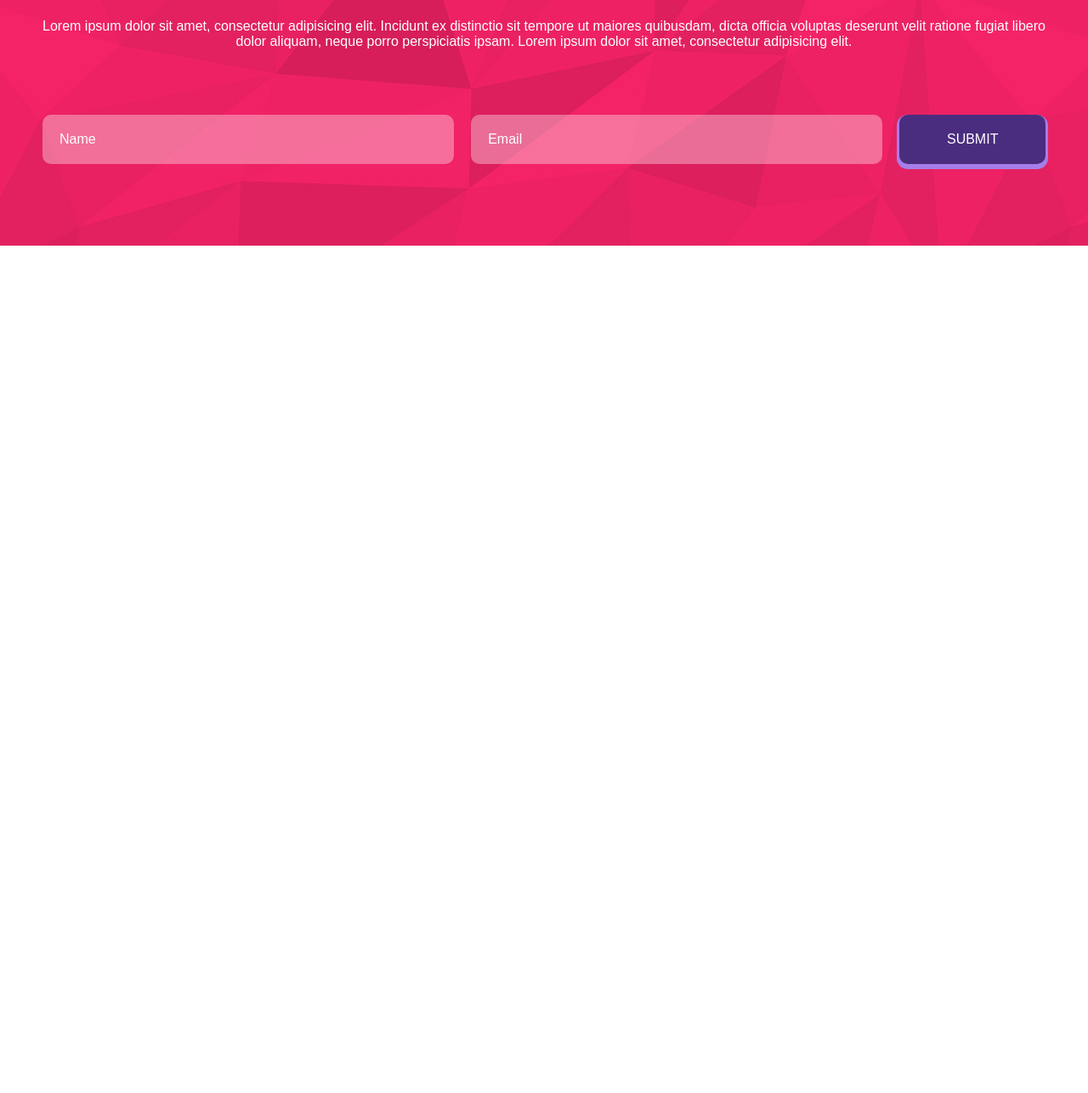
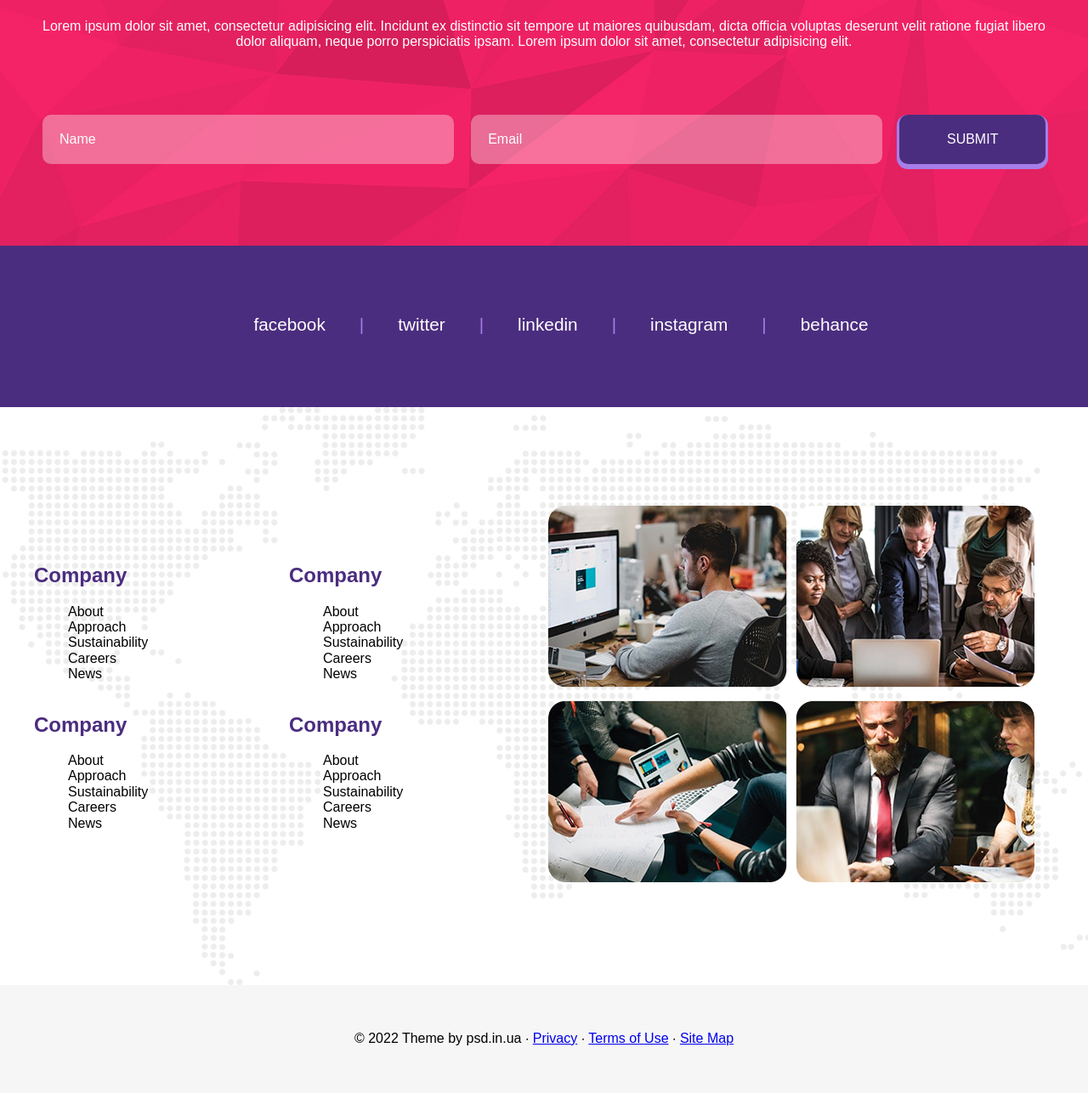
Before and after one commit to alexpryp/BlueRexSite, a website: page index.html in a window 1280 px wide. Shown: the part 6288-7574 px from the top of the page at 85% size. Before the commit the page ends 6577 px from the top, so only its background shows below. Drawn offline with Linux system fonts and the light colour scheme.

Commit message:
Social media link, quick links and footer sections have been added

```diff
--- a/index.html
+++ b/index.html
@@ -232,6 +232,79 @@
 			</div>
 		</div>
 	</section>
+	<section class="socialML">
+		<div class="socialML-container">
+			<ul>
+				<li><a href="#">facebook</a></li>
+				<li><span class="divider">|</span></li>
+				<li><a href="#">twitter</a></li>
+				<li><span class="divider">|</span></li>
+				<li><a href="#">linkedin</a></li>
+				<li><span class="divider">|</span></li>
+				<li><a href="#">instagram</a></li>
+				<li><span class="divider">|</span></li>
+				<li><a href="#">behance</a></li>
+			</ul>
+		</div>
+	</section>
+	<section class="quickLinks">
+		<div class="quickLinks-container">
+			<div class="links">
+				<div>
+					<h2>Company</h2>
+					<ul>
+						<li><a href="#">About</a></li>
+						<li><a href="#">Approach</a></li>
+						<li><a href="#">Sustainability</a></li>
+						<li><a href="#">Careers</a></li>
+						<li><a href="#">News</a></li>
+					</ul>
+				</div>
+				<div>
+					<h2>Company</h2>
+					<ul>
+						<li><a href="#">About</a></li>
+						<li><a href="#">Approach</a></li>
+						<li><a href="#">Sustainability</a></li>
+						<li><a href="#">Careers</a></li>
+						<li><a href="#">News</a></li>
+					</ul>
+				</div>
+				<div>
+					<h2>Company</h2>
+					<ul>
+						<li><a href="#">About</a></li>
+						<li><a href="#">Approach</a></li>
+						<li><a href="#">Sustainability</a></li>
+						<li><a href="#">Careers</a></li>
+						<li><a href="#">News</a></li>
+					</ul>
+				</div>
+				<div>
+					<h2>Company</h2>
+					<ul>
+						<li><a href="#">About</a></li>
+						<li><a href="#">Approach</a></li>
+						<li><a href="#">Sustainability</a></li>
+						<li><a href="#">Careers</a></li>
+						<li><a href="#">News</a></li>
+					</ul>
+				</div>
+			</div>
+			<div class="photos">
+				<div class="photo"><img src="images/quickLinks/photo1.png" alt="photo1"></div>
+				<div class="photo"><img src="images/quickLinks/photo2.png" alt="photo2"></div>
+				<div class="photo"><img src="images/quickLinks/photo3.png" alt="photo3"></div>
+				<div class="photo"><img src="images/quickLinks/photo4.png" alt="photo4"></div>
+			</div>
+		</div>
+	</section>
+
+	<footer>
+		<div class="footer-container">
+			<p>&copy; 2022 Theme by psd.in.ua ∙ <a href="#">Privacy</a> ∙ <a href="#">Terms of Use</a> ∙ <a href="#">Site Map</a></p>
+		</div>
+	</footer>
 
 	<link rel="stylesheet" href="libs/css/normalize.css">
 	<link rel="stylesheet" href ="dist/css/style.css">
--- /dev/null
+++ b/src/sass/_footer.scss
@@ -0,0 +1,13 @@
+footer {
+	display: flex;
+	justify-content: center;
+	min-height: 127px;
+	background-color: #f6f6f6;
+
+	.footer-container {
+		display: flex;
+		align-items: center;
+		max-width: $contentContainerMaxWidth;
+		color: #000;
+	}
+}
--- /dev/null
+++ b/src/sass/_quickLinks.scss
@@ -0,0 +1,66 @@
+.quickLinks {
+	display: flex;
+	justify-content: center;
+	min-height: 680px;
+	background-image: url(../../images/aboutCompany/WorldMap.png);
+	background-repeat: no-repeat;
+	background-size: cover;
+	background-position: center;
+	color: #000;
+
+	&-container {
+		display: flex;
+		align-items: center;
+		max-width: $contentContainerMaxWidth;
+		align-items: stretch;
+
+		.links {
+			display: flex;
+			align-items: center;
+			flex-wrap: wrap;
+			align-content: center;
+			flex-basis: 50%;
+
+			div {
+				flex-basis: 50%;
+
+				h2 {
+					color: $purpleButton;
+				}
+
+				ul {
+					list-style: none;
+
+					a {
+						text-decoration: none;
+						color: #000;
+					}
+					a:hover {
+						color: $purpleButton;
+					}
+				}
+			}
+		}
+
+		.photos {
+			display: flex;
+			align-items: center;
+			flex-wrap: wrap;
+			align-content: center;
+			flex-basis: 50%;
+
+			.photo {
+				margin: 5px;
+				border: 0px solid #000;
+				border-radius: 20px;
+				overflow: hidden;
+
+				img:hover {
+					transition: 0.25s ease;
+					transform: scale(1.1) transLateY(-0.0px);
+					cursor: pointer;
+				}
+			}
+		}
+	}
+}
--- /dev/null
+++ b/src/sass/_socialML.scss
@@ -0,0 +1,38 @@
+.socialML {
+	display: flex;
+	justify-content: center;
+	min-height: 190px;
+	background-color: #4b2d7f;
+	&-container {
+		display: flex;
+		align-items: center;
+		max-width: $contentContainerMaxWidth;
+
+		ul {
+			list-style: none;
+			display: flex;
+			justify-content: center;
+
+			li {
+				margin: 20px;
+				font-size: 1.3rem;
+
+				a {
+					display: block;
+					color: $mainTextColor;
+					text-align: center;
+					text-decoration: none;
+					cursor: pointer;
+					border-bottom: 3px solid rgba(256, 256, 256, 0);
+				}
+				a:hover {
+					border-bottom: 3px solid $mainTextColor;
+				}
+
+				.divider {
+					color: #a57ee9;
+				}
+			}
+		}
+	}
+}
--- a/src/sass/style.scss
+++ b/src/sass/style.scss
@@ -8,3 +8,6 @@
 @import "_ourClient.scss";
 @import "_testimonials.scss";
 @import "_needHelp.scss";
+@import "_socialML.scss";
+@import "_footer.scss";
+@import "_quickLinks.scss";
```
Also changed, not shown: dist/css/style.css, images/quickLinks/photo1.png (added), images/quickLinks/photo2.png (added), images/quickLinks/photo3.png (added), images/quickLinks/photo4.png (added).
